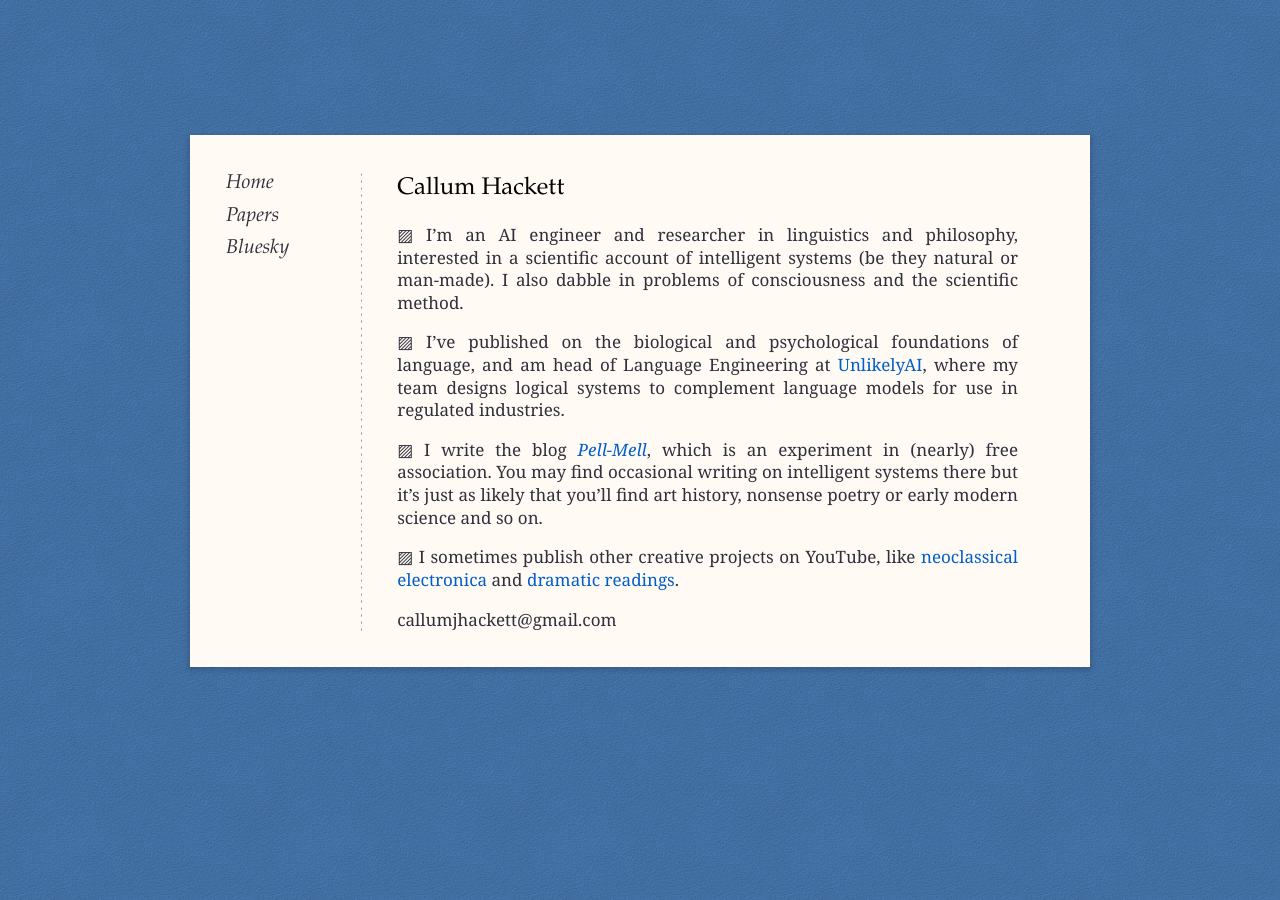
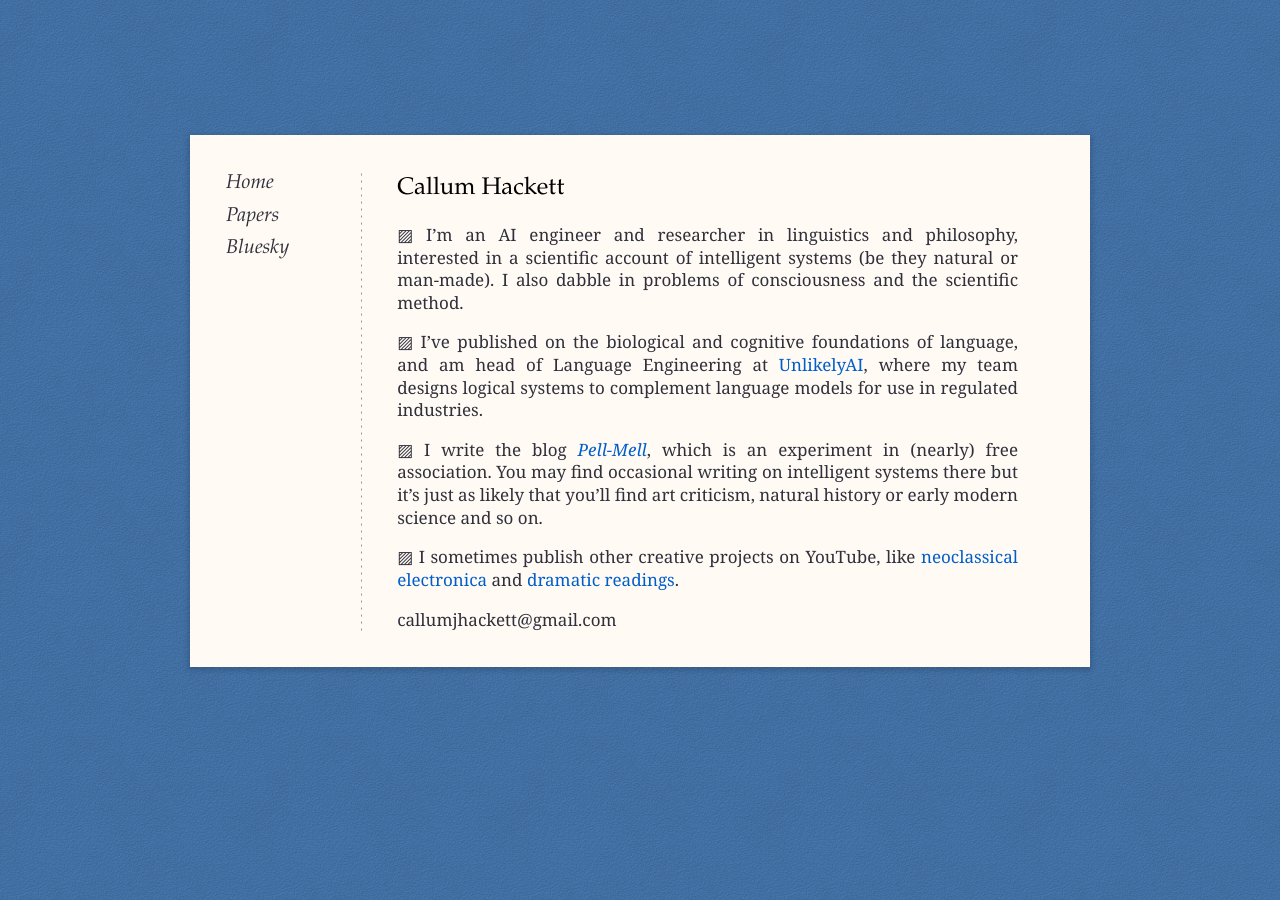
Before and after one commit to callumhackett/callumhackett.github.io, a Jekyll site: the page built from index.md, in a window 1280 px wide. Built offline with Jekyll 4.4.1, drawn with Linux system fonts in a browser that asks for light colours; some web fonts are replaced.

Commit message:
content updates

```diff
--- a/index.md
+++ b/index.md
@@ -6,9 +6,9 @@ title: Home
 
 ▨ I'm an AI engineer and researcher in linguistics and philosophy, interested in a scientific account of intelligent systems (be they natural or man-made). I also dabble in problems of consciousness and the scientific method.
 
-▨ I've published on the biological and psychological foundations of language, and am head of Language Engineering at [UnlikelyAI](https://www.unlikely.ai/), where my team designs logical systems to complement language models for use in regulated industries.
+▨ I've published on the biological and cognitive foundations of language, and am head of Language Engineering at [UnlikelyAI](https://www.unlikely.ai/), where my team designs logical systems to complement language models for use in regulated industries.
 
-▨ I write the blog [*Pell-Mell*](https://callumhackett.substack.com/about), which is an experiment in (nearly) free association. You may find occasional writing on intelligent systems there but it's just as likely that you'll find art history, nonsense poetry or early modern science and so on.
+▨ I write the blog [*Pell-Mell*](https://callumhackett.substack.com/about), which is an experiment in (nearly) free association. You may find occasional writing on intelligent systems there but it's just as likely that you'll find art criticism, natural history or early modern science and so on.
 
 ▨ I sometimes publish other creative projects on YouTube, like [neoclassical electronica](https://www.youtube.com/watch?v=-MoHFhtfB_Y) and [dramatic readings](https://www.youtube.com/watch?v=pwLugzKpZ_k).
 
```
